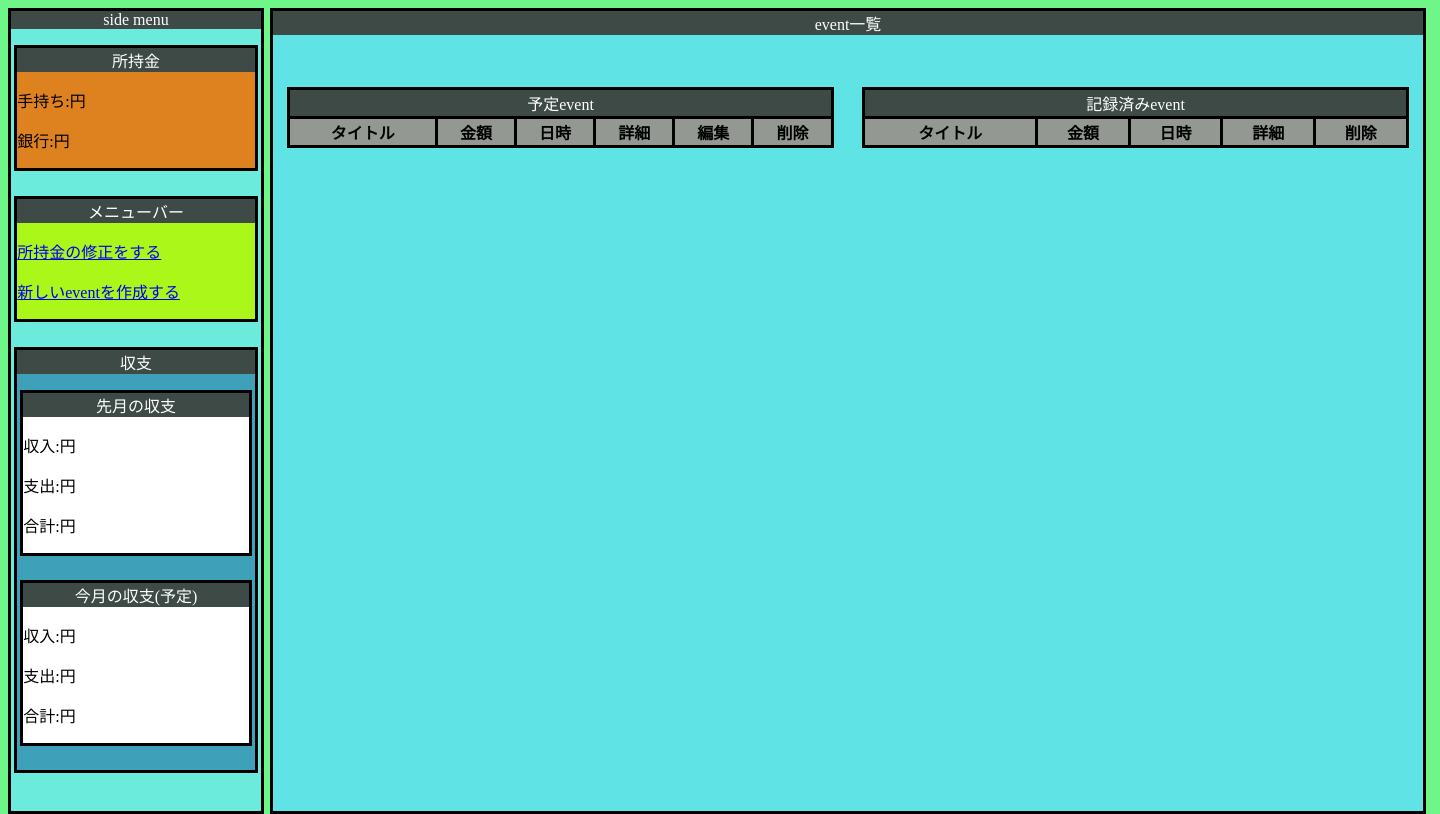
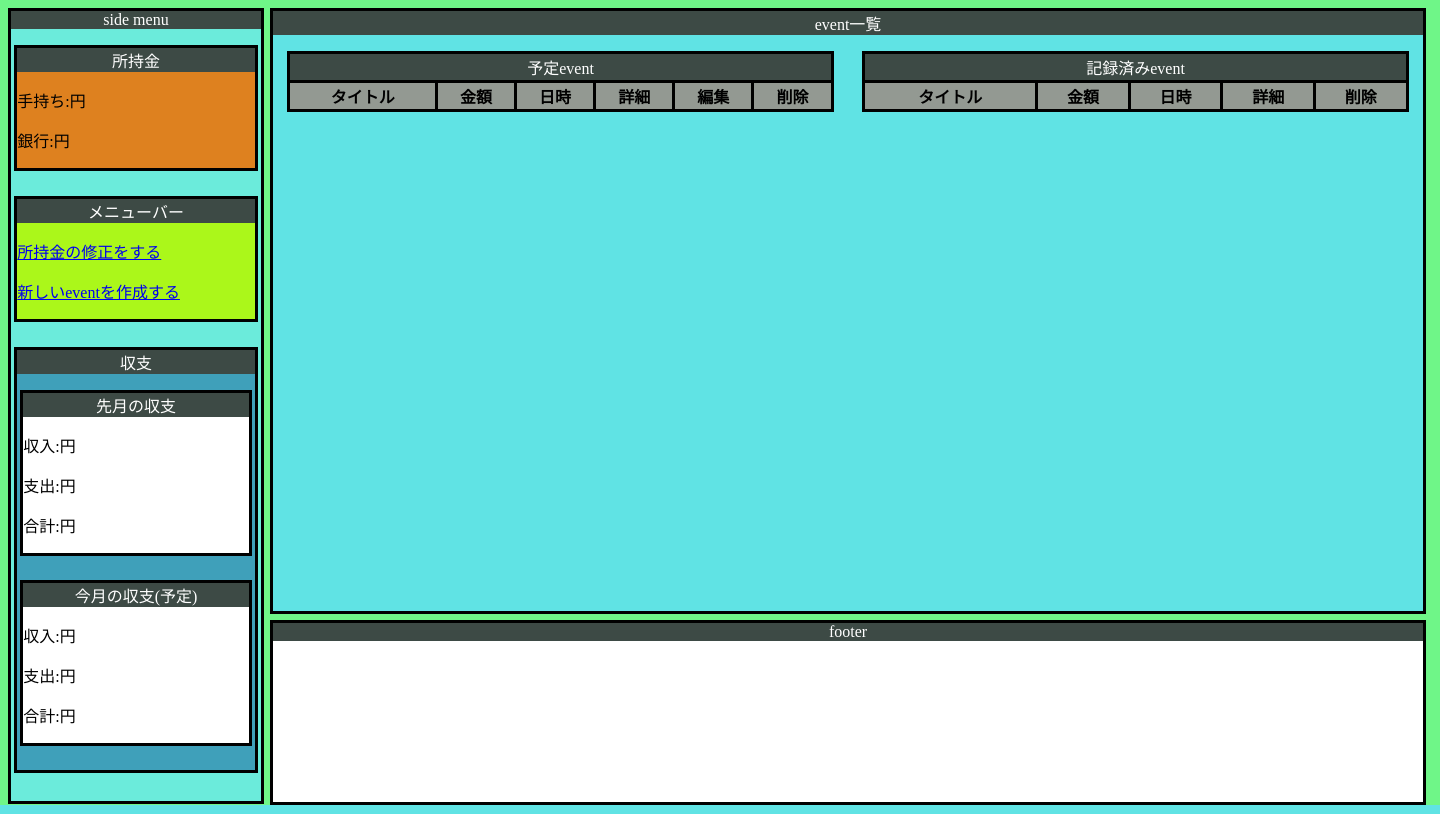
Before and after one commit to HikaruOgura/KeepTrack, a Rails app: template app/views/events/index.html.erb in a window 1440 px wide. Run offline with Rails 7, Linux system fonts and the light colour scheme; the template is opened without the code that fills it, so the values that code supplies are empty; style sheets or scripts are compiled from the project's sources; some libraries are stand-ins or nearby versions.

Commit message:
フッター作成

```diff
--- a/app/assets/stylesheets/application.css
+++ b/app/assets/stylesheets/application.css
@@ -16,12 +16,13 @@
 body{
     background-color: rgb(111, 246, 136);
 }
+/*table*/
 table{
     position: relative;
     width: 95%;
     margin: 0 auto;
     border: solid;
-    top: 5%;
+    top: 0%;
     border-collapse: collapse;
     background-color: white;
 }
@@ -37,14 +38,23 @@ td.title{
 th{
     background-color:rgb(147, 153, 146);
 }
+/*main*/
+div.main{
+    position: absolute;
+    left: 270px;
+    height:600px;
+    width: 1150px;
+    background-color: rgb(96, 227, 228);
+    border: solid;
 
-
+}
 div.main_left{
     position: relative;
     width: 50%;
     left:0%;
     top: -90%;
     height: 90%;
+    /*background-color: white;*/
 
 }
 div.main_right{
@@ -53,24 +63,18 @@ div.main_right{
     left:50%;
     top: 0%;
     height: 90%;
+    /*background-color: blue;*/
 
 }
+/*side*/
 div#side_menu{
     background-color: rgb(107, 235, 219);
     width: 250px;
-    height: 800px;
+    height: 790px;
     border: solid;
     position: absolute;
 }
-div.main{
-    position: absolute;
-    left: 270px;
-    height:800px;
-    width: 1150px;
-    background-color: rgb(96, 227, 228);
-    border: solid;
 
-}
 div.menu_bar{
     background-color: rgb(171, 247, 26);
     width: 95%;
@@ -105,8 +109,18 @@ div.this_month{
     margin: 0 auto;
     margin-bottom: 10%;
     border: solid;
-
 }
+/*footer*/
+div.footer{
+    border: solid;
+    background-color: white;
+    position: absolute;
+    top: 620px;
+    left: 270px;
+    width: 1150px;
+    height: 179px;
+}
+/*bar*/
 div.bar{
     background-color: rgb(61, 74, 69);
 }
--- a/app/views/events/index.html.erb
+++ b/app/views/events/index.html.erb
@@ -5,12 +5,6 @@
         <title></title>
     </head>
     <body>
-            <% if flash.notice %>
-                <p class="notice">
-                    <%= flash.notice %>
-                </p>
-            <% end %>
-
         <div id="side_menu">
             <div class="bar">
                 <p class="bar_title">side menu</p>
@@ -117,8 +111,11 @@
                     </tbody>
                 </table>
             </div>
-
-
+        </div>
+        <div class="footer">
+            <div class="bar">
+                <p class="bar_title">footer</p>
+            </div>
         </div>
 
     </body>
```
